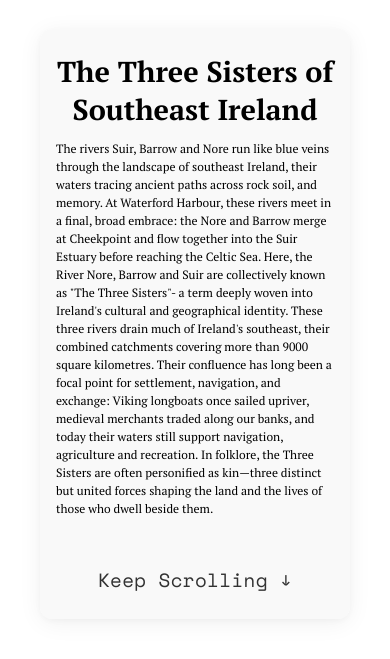
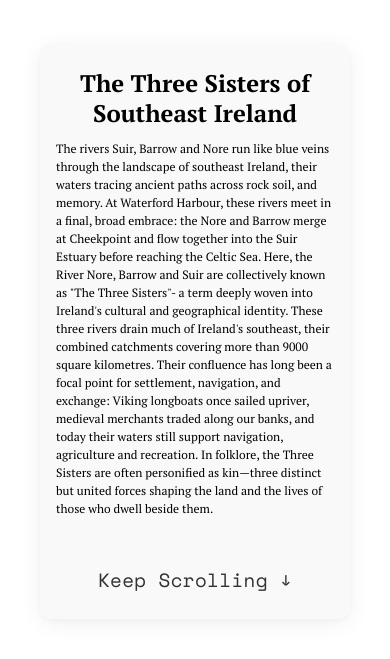
Before and after one commit to proy02/nore-scrollytelling, a SvelteKit app: page / in a window 390 px wide. Shown: the part 177-836 px from the top of the page. Built offline with nearby package versions, Linux system fonts and the light colour scheme.

Commit message:
font size tweaks

```diff
--- a/src/routes/+page.svelte
+++ b/src/routes/+page.svelte
@@ -1167,9 +1167,9 @@
     }
 
     .intro-info-panel h1 {
-      font-size: 1.8rem !important;
+      font-size: 1.5rem !important;
       color: rgb(0, 0, 0);
-      line-height: 1.3;
+      line-height: 1.25;
       margin: 0 0 0.75rem 0;
     }
 
```
